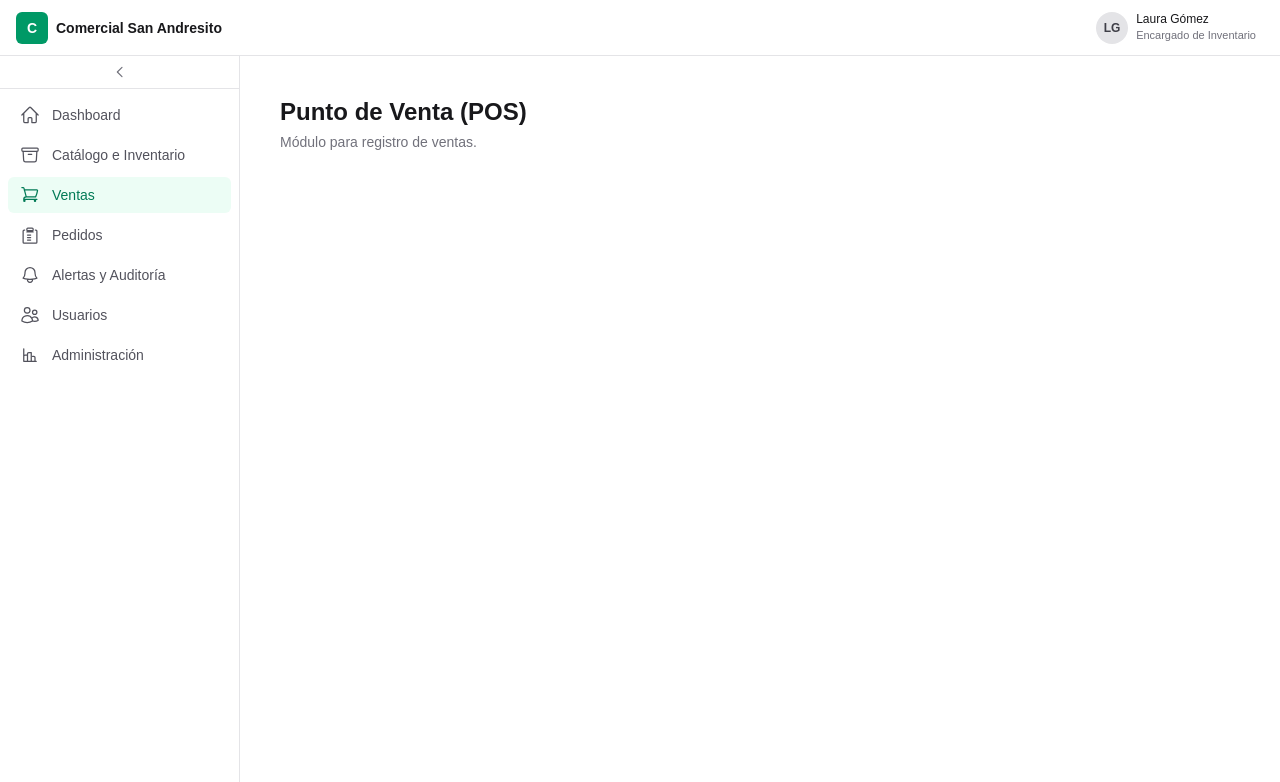
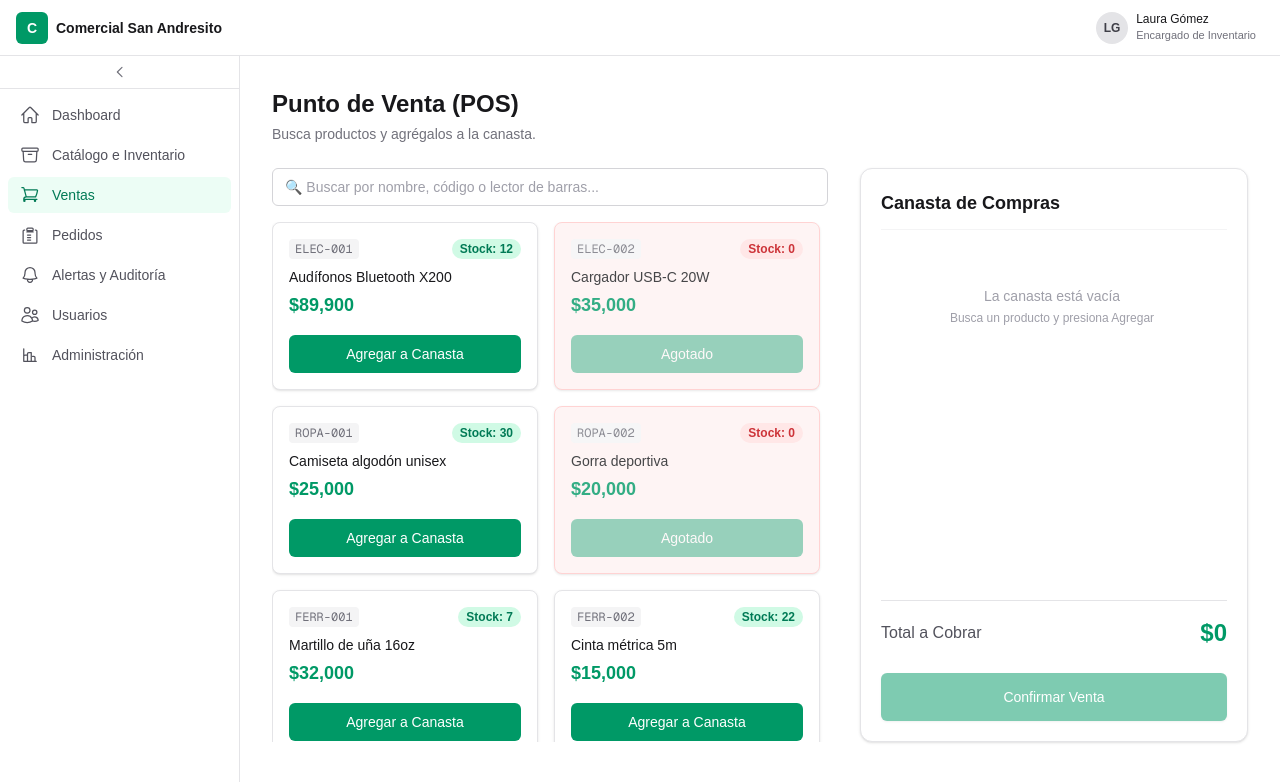
Before and after one commit to omarfer26/SIMO, a Next.js app in the folder simoapp/: page /ventas in a window 1280 px wide. Shown: the top 782 px of the page. Built offline with nearby package versions, Linux system fonts and the light colour scheme.

Commit message:
Interfaz visual ágil de modulo de ventas POS desarrollada y funcional

```diff
--- a/package.json
+++ b/package.json
@@ -8,5 +8,8 @@
   },
   "devDependencies": {
     "concurrently": "^8.2.2"
+  },
+  "dependencies": {
+    "axios": "^1.20.0"
   }
 }
--- a/simoapp/app/(protected)/ventas/page.tsx
+++ b/simoapp/app/(protected)/ventas/page.tsx
@@ -1,12 +1,242 @@
+"use client";
+
+import { useState } from "react";
+import { useProductos } from "@/components/catalogo/ProductosContext";
+import type { Producto } from "@/components/catalogo/tipos";
+import InputText from "@/components/ui/InputText";
+import Button from "@/components/ui/Button";
+
+interface ItemCanasta {
+  producto: Producto;
+  cantidad: number;
+}
+
 export default function VentasPage() {
+  const { productos } = useProductos();
+  const [busqueda, setBusqueda] = useState("");
+  const [canasta, setCanasta] = useState<ItemCanasta[]>([]);
+
+  // 1. Buscador Predictivo (Filtra por nombre o SKU)
+  const productosFiltrados = productos.filter((p) => {
+    const termino = busqueda.toLowerCase();
+    return (
+      p.estado === "Activo" &&
+      (p.nombre.toLowerCase().includes(termino) ||
+        p.codigo.toLowerCase().includes(termino))
+    );
+  });
+
+  // 2. Funciones de Canasta
+  const agregarProducto = (producto: Producto) => {
+    setCanasta((prev) => {
+      const existe = prev.find((item) => item.producto.id === producto.id);
+
+      if (existe) {
+        // Validación de Stock
+        if (existe.cantidad + 1 > producto.stockActual) {
+          alert(`¡Stock insuficiente! Solo hay ${producto.stockActual} unidades de ${producto.nombre}`);
+          return prev;
+        }
+        return prev.map((item) =>
+          item.producto.id === producto.id
+            ? { ...item, cantidad: item.cantidad + 1 }
+            : item
+        );
+      }
+
+      if (producto.stockActual < 1) {
+        alert("Este producto está agotado.");
+        return prev;
+      }
+
+      return [...prev, { producto, cantidad: 1 }];
+    });
+  };
+
+  const modificarCantidad = (id: number, delta: number) => {
+    setCanasta((prev) => {
+      return prev.map((item) => {
+        if (item.producto.id === id) {
+          const nuevaCantidad = item.cantidad + delta;
+          if (nuevaCantidad > item.producto.stockActual) {
+            alert(`Stock insuficiente. Solo quedan ${item.producto.stockActual}`);
+            return item;
+          }
+          if (nuevaCantidad < 1) return item; // Para eliminar, se usa otra función
+          return { ...item, cantidad: nuevaCantidad };
+        }
+        return item;
+      });
+    });
+  };
+
+  const eliminarDeCanasta = (id: number) => {
+    setCanasta((prev) => prev.filter((item) => item.producto.id !== id));
+  };
+
+  // 3. Cálculos Totales
+  const total = canasta.reduce(
+    (sum, item) => sum + item.producto.precioVenta * item.cantidad,
+    0
+  );
+
   return (
-    <main className="mx-auto w-full max-w-5xl flex-1 px-4 py-10 sm:px-8">
-      <h1 className="text-2xl font-semibold text-zinc-900 dark:text-zinc-100">
-        Punto de Venta (POS)
-      </h1>
-      <p className="mt-1 text-sm text-zinc-500 dark:text-zinc-400">
-        Módulo para registro de ventas.
-      </p>
+    <main className="mx-auto w-full max-w-7xl flex-1 px-4 py-8 sm:px-8">
+      <div className="mb-6">
+        <h1 className="text-2xl font-semibold text-zinc-900 dark:text-zinc-100">
+          Punto de Venta (POS)
+        </h1>
+        <p className="mt-1 text-sm text-zinc-500 dark:text-zinc-400">
+          Busca productos y agrégalos a la canasta.
+        </p>
+      </div>
+
+      <div className="grid grid-cols-1 gap-8 lg:grid-cols-12">
+        {/* Lado Izquierdo: Buscador y Catálogo */}
+        <div className="lg:col-span-7 flex flex-col gap-4">
+          <InputText
+            name="busqueda"
+            placeholder="🔍 Buscar por nombre, código o lector de barras..."
+            value={busqueda}
+            onChange={(e) => setBusqueda(e.target.value)}
+            autoComplete="off"
+          />
+
+          <div className="grid grid-cols-1 sm:grid-cols-2 gap-4 overflow-y-auto pr-2 max-h-[65vh]">
+            {productosFiltrados.length === 0 ? (
+              <p className="text-sm text-zinc-500 col-span-2 py-4">No se encontraron productos.</p>
+            ) : (
+              productosFiltrados.map((prod) => (
+                <div
+                  key={prod.id}
+                  className={`flex flex-col justify-between rounded-lg border p-4 shadow-sm transition-colors
+                    ${
+                      prod.stockActual > 0
+                        ? "border-zinc-200 bg-white dark:border-zinc-800 dark:bg-zinc-900"
+                        : "border-red-200 bg-red-50 opacity-80 dark:border-red-900 dark:bg-red-950/30"
+                    }
+                  `}
+                >
+                  <div>
+                    <div className="flex justify-between items-start">
+                      <span className="text-xs font-mono text-zinc-500 bg-zinc-100 dark:bg-zinc-800 px-1.5 py-0.5 rounded">
+                        {prod.codigo}
+                      </span>
+                      <span
+                        className={`text-xs font-bold px-2 py-0.5 rounded-full ${
+                          prod.stockActual > 0
+                            ? "bg-emerald-100 text-emerald-700 dark:bg-emerald-900 dark:text-emerald-300"
+                            : "bg-red-100 text-red-700 dark:bg-red-900 dark:text-red-300"
+                        }`}
+                      >
+                        Stock: {prod.stockActual}
+                      </span>
+                    </div>
+                    <h3 className="mt-2 text-sm font-medium text-zinc-900 dark:text-zinc-100 line-clamp-2">
+                      {prod.nombre}
+                    </h3>
+                    <p className="mt-1 text-lg font-bold text-emerald-600 dark:text-emerald-400">
+                      ${prod.precioVenta.toLocaleString()}
+                    </p>
+                  </div>
+
+                  <Button
+                    className="mt-4 w-full"
+                    disabled={prod.stockActual === 0}
+                    onClick={() => agregarProducto(prod)}
+                  >
+                    {prod.stockActual > 0 ? "Agregar a Canasta" : "Agotado"}
+                  </Button>
+                </div>
+              ))
+            )}
+          </div>
+        </div>
+
+        {/* Lado Derecho: Canasta de Compras */}
+        <div className="lg:col-span-5">
+          <div className="rounded-xl border border-zinc-200 bg-white p-5 shadow-sm flex flex-col h-full max-h-[75vh] dark:border-zinc-800 dark:bg-zinc-900">
+            <h2 className="text-lg font-bold text-zinc-900 dark:text-zinc-100 mb-4 border-b border-zinc-100 dark:border-zinc-800 pb-3">
+              Canasta de Compras
+            </h2>
+
+            <div className="flex-1 overflow-y-auto space-y-4 pr-1">
+              {canasta.length === 0 ? (
+                <div className="flex flex-col items-center justify-center py-10 text-zinc-400">
+                  <p className="text-sm">La canasta está vacía</p>
+                  <p className="text-xs mt-1">Busca un producto y presiona Agregar</p>
+                </div>
+              ) : (
+                canasta.map((item) => (
+                  <div key={item.producto.id} className="flex flex-col gap-2 p-3 bg-zinc-50 dark:bg-zinc-800/50 rounded-lg border border-zinc-100 dark:border-zinc-800">
+                    <div className="flex justify-between items-start">
+                      <h4 className="text-sm font-medium text-zinc-900 dark:text-zinc-100 leading-tight">
+                        {item.producto.nombre}
+                      </h4>
+                      <button
+                        onClick={() => eliminarDeCanasta(item.producto.id)}
+                        className="text-zinc-400 hover:text-red-600 transition-colors"
+                        title="Eliminar"
+                      >
+                        ✕
+                      </button>
+                    </div>
+
+                    <div className="flex items-center justify-between mt-1">
+                      <div className="flex items-center gap-1 bg-white dark:bg-zinc-900 border border-zinc-200 dark:border-zinc-700 rounded-md">
+                        <button
+                          className="px-2 py-1 text-zinc-600 dark:text-zinc-400 hover:bg-zinc-100 dark:hover:bg-zinc-800 transition-colors"
+                          onClick={() => modificarCantidad(item.producto.id, -1)}
+                        >
+                          -
+                        </button>
+                        <span className="text-sm font-medium w-8 text-center text-zinc-900 dark:text-zinc-100">
+                          {item.cantidad}
+                        </span>
+                        <button
+                          className="px-2 py-1 text-zinc-600 dark:text-zinc-400 hover:bg-zinc-100 dark:hover:bg-zinc-800 transition-colors"
+                          onClick={() => modificarCantidad(item.producto.id, 1)}
+                        >
+                          +
+                        </button>
+                      </div>
+
+                      <div className="text-right">
+                        <p className="text-xs text-zinc-500 dark:text-zinc-400">
+                          ${item.producto.precioVenta.toLocaleString()} c/u
+                        </p>
+                        <p className="text-sm font-bold text-zinc-900 dark:text-zinc-100">
+                          ${(item.producto.precioVenta * item.cantidad).toLocaleString()}
+                        </p>
+                      </div>
+                    </div>
+                  </div>
+                ))
+              )}
+            </div>
+
+            <div className="mt-4 pt-4 border-t border-zinc-200 dark:border-zinc-800">
+              <div className="flex justify-between items-center mb-6">
+                <span className="text-base font-medium text-zinc-600 dark:text-zinc-400">Total a Cobrar</span>
+                <span className="text-2xl font-black text-emerald-600 dark:text-emerald-400">
+                  ${total.toLocaleString()}
+                </span>
+              </div>
+              <Button
+                className="w-full h-12 text-base shadow-sm"
+                disabled={canasta.length === 0}
+                onClick={() => {
+                  alert("Venta confirmada simulada exitosamente. Aquí iría la conexión al backend.");
+                  setCanasta([]);
+                  setBusqueda("");
+                }}
+              >
+                Confirmar Venta
+              </Button>
+            </div>
+          </div>
+        </div>
+      </div>
     </main>
   );
 }
```
Also changed, not shown: 1 other file (tests, documents, lock files or other folders).
